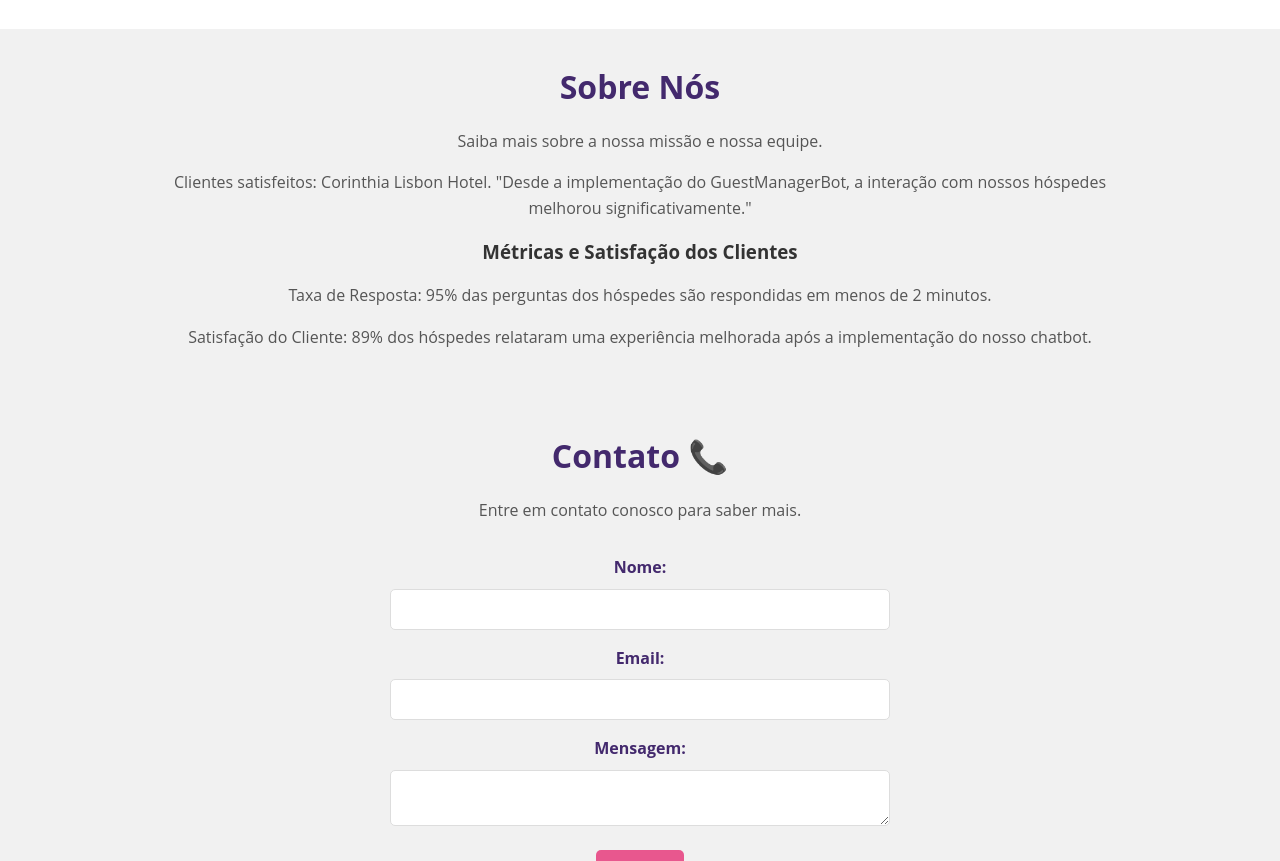
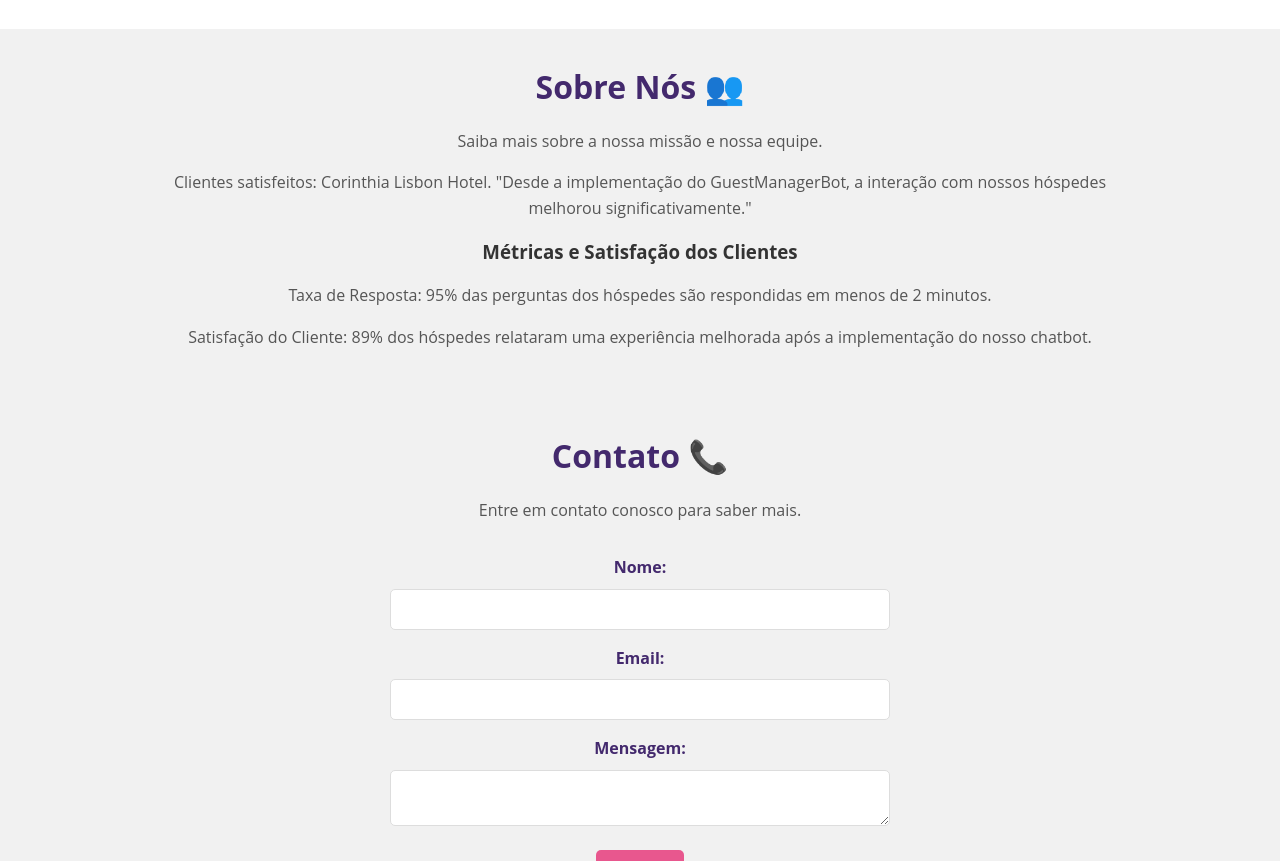
Before and after one commit to MarinhoWesley/GuestManagerBot, a plain HTML site: page index.html in a window 1280 px wide. Shown: the part 1635-2496 px from the top of the page. Drawn offline with Linux system fonts and the light colour scheme.

Commit message:
FirstCommit

```diff
--- a/scripts.js
+++ b/scripts.js
@@ -13,7 +13,7 @@ document.addEventListener('DOMContentLoaded', function () {
 
     form.addEventListener('submit', function (e) {
         e.preventDefault();
-// Novo
+
         // Validação básica
         let name = document.getElementById('name').value;
         let email = document.getElementById('email').value;
--- a/styles.css
+++ b/styles.css
@@ -280,7 +280,7 @@ header h1::after {
 #pricing h2::after {
     content: " 💰";
 }
-#about
+
 #about h2::after {
     content: " 👥";
 }
```
Also changed, not shown: index.html (+1 -1 lines).
